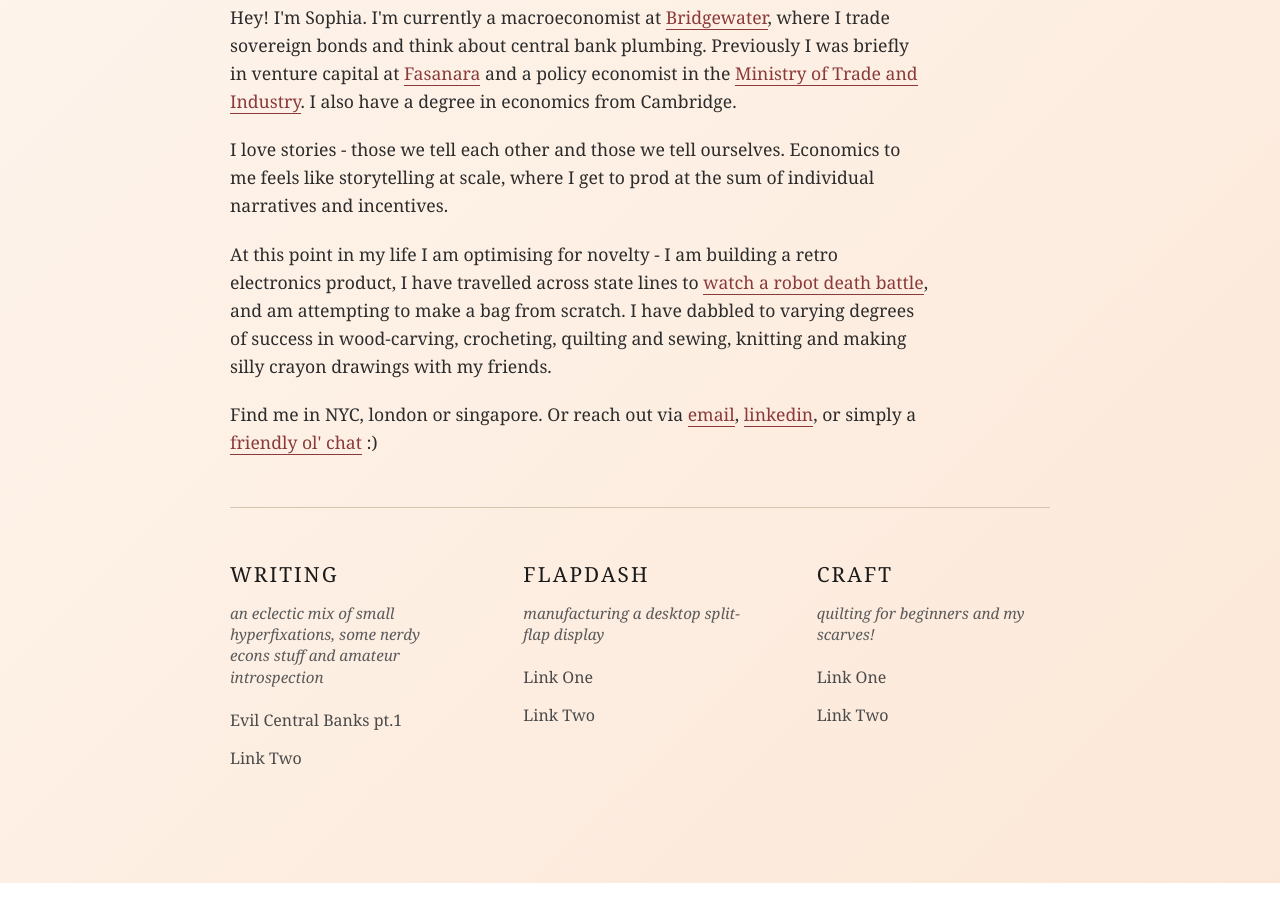
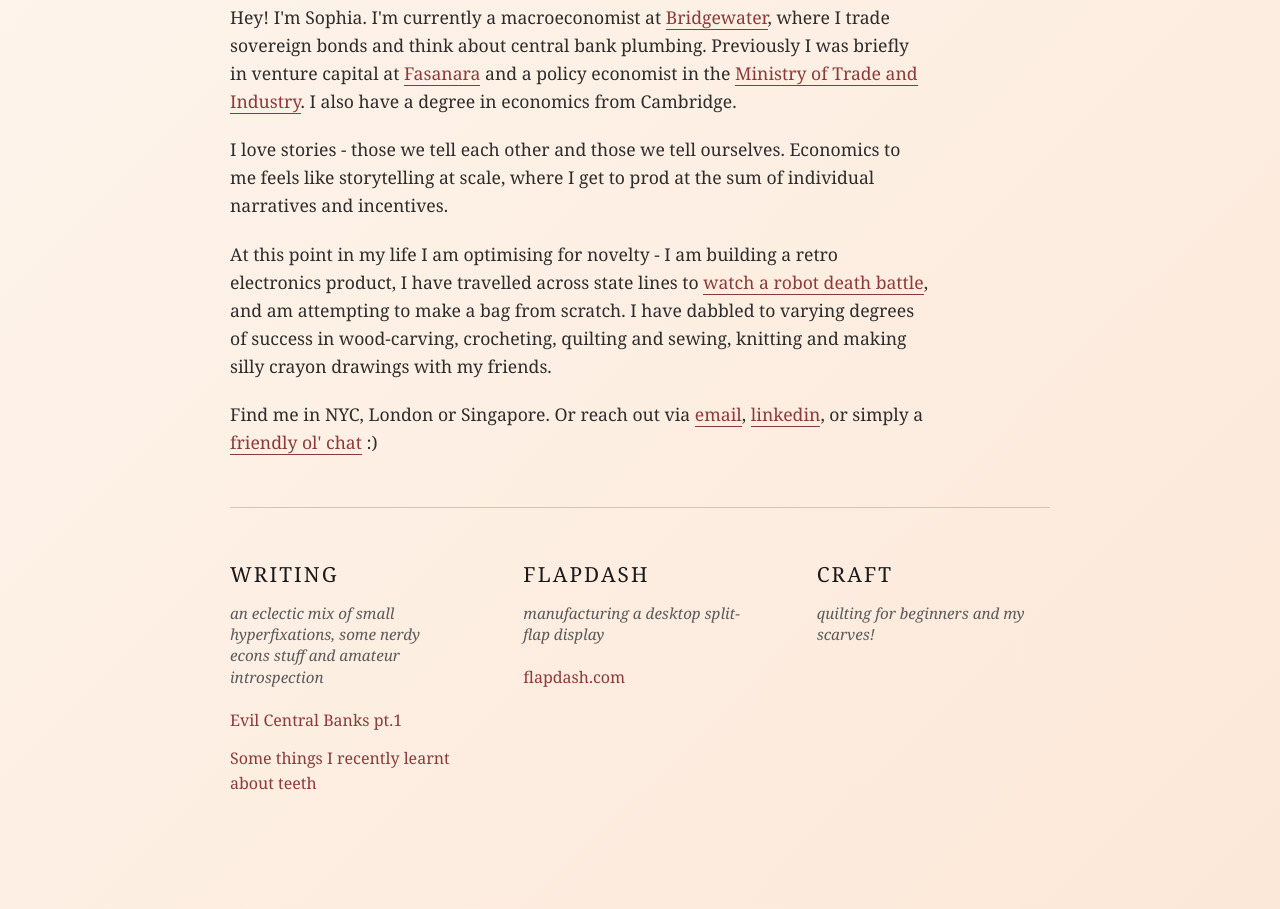
Before and after one commit to sophiahexj/personalwebsite, a website: page index.html in a window 1280 px wide. Shown: the part 227-1136 px from the top of the page. Before the commit the page ends 1110 px from the top, so only its background shows below. Drawn offline with Linux system fonts and the light colour scheme.

Commit message:
changed some stuff

```diff
--- a/index.html
+++ b/index.html
@@ -23,7 +23,7 @@
                 At this point in my life I am optimising for novelty - I am building a retro electronics product, I have travelled across state lines to <a href="https://www.nhrl.io/events">watch a robot death battle</a>, and am attempting to make a bag from scratch. I have dabbled to varying degrees of success in wood-carving, crocheting, quilting and sewing, knitting and making silly crayon drawings with my friends.
             </p>
             <p class="find-me">
-                Find me in NYC, london or singapore. Or reach out via <a href="#">email</a>, <a href="https://www.linkedin.com/in/sophiahexj/">linkedin</a>, or simply a <a href="#">friendly ol' chat</a> :)
+                Find me in NYC, London or Singapore. Or reach out via <a href="mailto:sophiahexj@gmail.com">email</a>, <a href="https://www.linkedin.com/in/sophiahexj/">linkedin</a>, or simply a <a href="#">friendly ol' chat</a> :)
             </p>
         </section>
 
@@ -35,7 +35,7 @@
                 <p class="column-description">an eclectic mix of small hyperfixations, some nerdy econs stuff and amateur introspection</p>
                 <ul>
                     <li><a href="https://stupidsoaphead.substack.com/p/evil-central-banks-pt-1">Evil Central Banks pt.1</a></li>
-                    <li><a href="#">Link Two</a></li>
+                    <li><a href="https://stupidsoaphead.substack.com/p/these-are-some-things-i-recently">Some things I recently learnt about teeth</a></li>
                 </ul>
             </div>
 
@@ -43,8 +43,7 @@
                 <h2>flapdash</h2>
                 <p class="column-description">manufacturing a desktop split-flap display</p>
                 <ul>
-                    <li><a href="#">Link One</a></li>
-                    <li><a href="#">Link Two</a></li>
+                    <li><a href="https://flapdash.com">flapdash.com</a></li>
                 </ul>
             </div>
 
@@ -52,8 +51,6 @@
                 <h2>craft</h2>
                 <p class="column-description">quilting for beginners and my scarves!</p>
                 <ul>
-                    <li><a href="#">Link One</a></li>
-                    <li><a href="#">Link Two</a></li>
                 </ul>
             </div>
         </section>
--- a/styles.css
+++ b/styles.css
@@ -103,7 +103,7 @@ hr {
 }
 
 .column ul li a {
-    color: #4a4a4a;
+    color: #8B3A3A;
     text-decoration: none;
     font-size: 1rem;
     border-bottom: 1px solid transparent;
@@ -111,8 +111,8 @@ hr {
 }
 
 .column ul li a:hover {
-    color: #000;
-    border-bottom-color: #000;
+    color: #6B2A2A;
+    border-bottom-color: #6B2A2A;
 }
 
 @media (max-width: 768px) {
```
